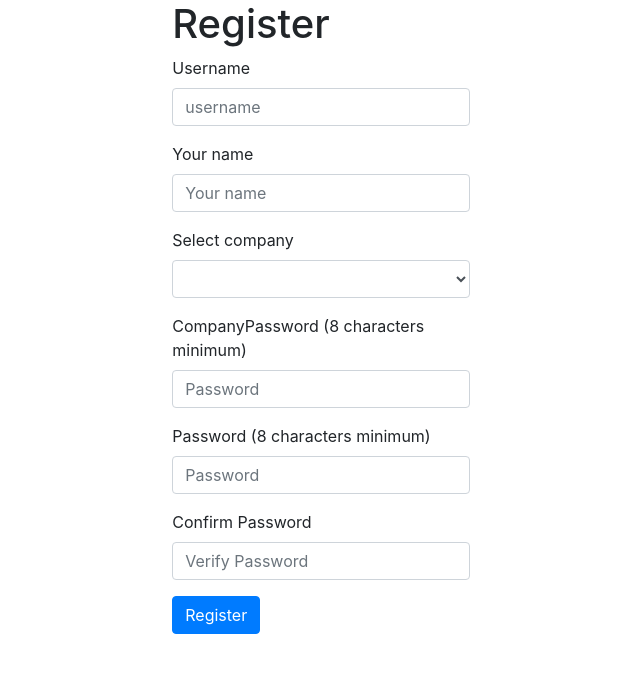
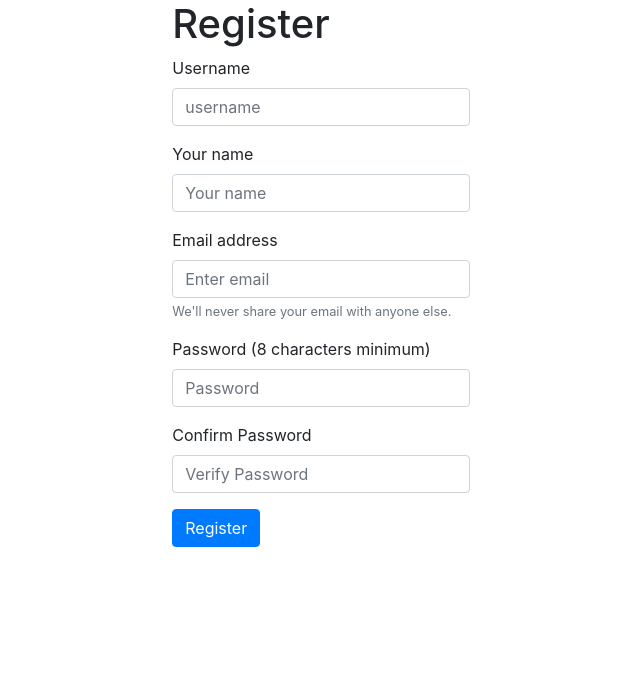
Before and after one commit to SamuilDimitrov/KanbanBoard, a Flask app: page /register in a window 1280 px wide. Shown: the part 56-729 px from the top of the page, without its empty margins (319-959 px from the left). Run offline with Flask 2, Linux system fonts and the light colour scheme; lists and menus that the app fills with data are empty; some libraries are stand-ins or nearby versions.

Commit message:
Changes to reg`

```diff
--- a/app.py
+++ b/app.py
@@ -8,31 +8,39 @@ from werkzeug.security import generate_password_hash, check_password_hash
 from sqlalchemy import asc
 from flask_marshmallow import Marshmallow
 from datetime import datetime
+from flask_mail import Mail, Message
+from itsdangerous import URLSafeTimedSerializer, SignatureExpired
 
+
+from decorators import check_confirmed
 from database import db_session, init_db
-from models import User, Board, Company, Task, Connections
+from models import User, Project, Task, Connections
 
 login_manager = LoginManager()
 
 app = Flask(__name__)
-app.secret_key = "Thisissecret"
+app.secret_key = "SECRET_KEY"
+app.config.from_pyfile('config.cfg')
 
+mail = Mail(app)
+
+s = URLSafeTimedSerializer('Thisisasecret!')
 
 init_db()
-'''
-com = Company(name="Unemployed", address="Home")
-db_session.add(com)
-db_session.commit()
-'''
+
 ma = Marshmallow(app)
 login_manager.init_app(app)
 
+
 class TaskSchema(ma.Schema):
     class Meta:
-        fields = ('id','project_id','taskname', 'description', 'completedate','state')
+        fields = ('id', 'project_id', 'taskname',
+                  'description', 'completedate', 'state')
+
 
 task_schema = TaskSchema()
 tasks_schema = TaskSchema(many=True)
+
 
 @login_manager.user_loader
 def load_user(user_id):
@@ -51,45 +59,110 @@ def register():
     if request.method == "POST":
         username = request.form["username"]
         name = request.form["name"]
-        company = Company.query.filter_by(name=request.form["company"]).first()
         password = request.form["password"]
         confirm_pasword = request.form["verify_password"]
+        email = request.form["email"]
+
         user = User.query.filter_by(username=username).first()
         if(user is not None):
-            flash("This username already exists!","danger")
+            flash("This username already exists!", "danger")
             return render_template("register.html")
+        user = User.query.filter_by(email=email).first()
+        if(user is not None):
+            flash("This email is already in use!", "danger")
+            return render_template("register.html")
+
         if confirm_pasword == password:
-            user = User(username=username, password=generate_password_hash(password), name=name, company_id=company.id)
+            user = User(username=username, password=generate_password_hash(password), email=email, name=name, confirmed=False)
+
             db_session.add(user)
             db_session.commit()
-            flash("Registration complete!","success")
-            return redirect(url_for('login'))
+
+            send_token(email)
+
+            user.login_id = str(uuid.uuid4())
+            db_session.commit()
+            login_user(user)
+            flash('You registered and are now logged in. Welcome!', 'success')
+            return redirect(url_for('unconfirmed'))
+            #return render_template("go_confirm.html", email = email)
         else:
+
             flash("Passwords doesn`t match!","danger")
 
-    companyes = Company.query.all()
-    return render_template("register.html", companyes = companyes)
+    return render_template("register.html")
 
-@app.route('/joinCompany', methods=['GET', 'POST'])
+@app.route('/resend', methods=['GET', 'POST'])
+def resend():
+    send_token(current_user.email)
+    return redirect(url_for('unconfirmed'))
+
+def send_token(email):
+    token = s.dumps(email, salt='email-confirm')
+    msg = Message('Confirm Email', sender='kanban.project.tues@gmail.com', recipients=[email])
+    link = url_for('confirm_email', token=token, _external=True)
+    msg.body = 'Your link is {}'.format(link)
+    mail.send(msg)
+
+
+@app.route('/login', methods=['GET', 'POST'])
+def login():
+    if current_user.is_authenticated:
+        return redirect(url_for('index'))
+    if request.method == 'GET':
+        return render_template("login.html")
+    else:
+
+        user = User.query.filter_by(username=request.form['username']).first()
+        if user and check_password_hash(user.password, request.form['password']):
+            flash("You are logged in!","success")
+            user.login_id = str(uuid.uuid4())
+            db_session.commit()
+            login_user(user)
+            return redirect(url_for('unconfirmed'))
+        else:
+            flash("Wrong username or password!","danger")
+            return redirect(url_for('login'))
+
+@app.route('/logout')
 @login_required
-def joinCompany():
-	if request.method == "POST":
-			company = Company.query.filter_by(name=request.form["company"]).first()
-			username = current_user.username
-			user = User.query.filter_by(username=username).first()
-			if check_password_hash(company.password, request.form["password"]):
-				user.company_id = company.id
-				db_session.commit()
-				flash("Company joined!","success")
-				return redirect(url_for('profile'))
-			else:
-				flash("Passwords doesn't match!","danger")
-				return redirect(url_for('joinCompany'))
-	companyes = Company.query.all()
-	return render_template("joinCompany.html", companyes = companyes)
+@check_confirmed
+def logout():
+    current_user.login_id = None
+    db_session.commit()
+    logout_user()
+    return redirect(url_for('login'))
+
+@app.route('/confirm_email/<token>')
+@login_required
+def confirm_email(token):
+    print("HERE")
+    try:
+        email = s.loads(token, salt='email-confirm', max_age=3600)
+    except SignatureExpired:
+        flash('The confirmation link is invalid or has expired.', 'danger')
+        return '<h1>The token is expired!</h1>'
+
+    user = User.query.filter_by(email=email).first()
+    if user.confirmed:
+        flash('Account already confirmed. Please login.', 'success')
+    else:
+        user.confirmed = True
+        db_session.commit()
+        flash('You have confirmed your account. Thanks!', 'success')
+    return redirect(url_for('index'))
+
+@app.route('/unconfirmed')
+@login_required
+def unconfirmed():
+    if current_user.confirmed:
+        return redirect(url_for('index'))
+    flash('Please confirm your account!', 'warning')
+    return render_template('unconfirmed.html')
 
 @app.route('/profile', methods=['GET', 'POST'])
 @login_required
+@check_confirmed
 def profile():
 	if request.method == "POST":
 		username = request.form["username"]
@@ -110,78 +183,38 @@ def profile():
 	else:
 		return render_template("profile.html")
 
-@app.route('/login', methods=['GET', 'POST'])
-def login():
-    if current_user.is_authenticated:
-        return redirect(url_for('index'))
-    if request.method == 'GET':
-        return render_template("login.html")
-    else:
-
-        user = User.query.filter_by(username=request.form['username']).first()
-        if user and check_password_hash(user.password, request.form['password']):
-            flash("You are logged in!","success")
-            user.login_id = str(uuid.uuid4())
-            db_session.commit()
-            login_user(user)
-            return redirect(url_for('index'))
-        else:
-            flash("Wrong username or password!","danger")
-            return redirect(url_for('login'))
-
-@app.route('/logout')
-@login_required
-def logout():
-    current_user.login_id = None
-    db_session.commit()
-    logout_user()
-    return redirect(url_for('login'))
-
-@app.route('/registerCompany', methods=['GET', 'POST'])
-@login_required
-def registerCompany():
-    if request.method == "POST":
-        name = request.form["name"]
-        address = request.form["address"]
-        password = request.form["password"]
-        confirm_pasword = request.form["verify_password"]
-        company = Company.query.filter_by(name=name).first()
-        if(company is not None):
-            flash("This Company already exists!","danger")
-        else:
-            if confirm_pasword == password:
-                company_to_create = Company(name=name, password=generate_password_hash(password), address=address, admin_id=current_user.id)
-                db_session.add(company_to_create)
-                db_session.commit()
-                flash("Registration complete!","success")
-                return redirect(url_for('profile'))
-            else:
-                flash("Passwords doesn`t match!","danger")
-    return render_template("registerCompany.html")
 
 @app.route('/create_project', methods=['GET', 'POST'])
 @login_required
+@check_confirmed
 def create_project():
     if request.method == "POST":
         project_name = request.form["name"]
         description = request.form["description"]
-        project = Board(project_name=project_name, description=description, company_id=current_user.company_id)
+
+        project = Project(project_name=project_name, description=description, admin_id=current_user.id)
         db_session.add(project)
         db_session.commit()
+
+        conection = Connections(user_id=current_user.id, project_id=project.id)
+        db_session.add(conection)
+        db_session.commit()
+
         flash("Project added successfully!","success")
         return redirect(url_for('index'))
     return render_template("create_project.html")
 
 @app.route('/project/<int:project_id>')
 @login_required
+@check_confirmed
 def show_project(project_id):
-    project = Board.query.filter_by(id=project_id).first()
+    project = Project.query.filter_by(id=project_id).first()
 
-    if project.company_id != current_user.company_id:
+    if project.admin_id != current_user.id:
         return redirect(url_for('login'))
     else:
         all_tasks = Task.query.filter_by(project_id=project_id).all()
-        result = tasks_schema.dump(all_tasks).data
+        result = tasks_schema.dump(all_tasks)
 
         to_do = []
         progress = []
@@ -205,9 +238,11 @@ def show_project(project_id):
         return render_template("project.html",update_todo = to_do, update_progress = progress, update_testing = testing, update_done = done, project=project)
 
 @app.route('/add_task/<int:project_id>', methods=['GET', 'POST'])
+@login_required
+@check_confirmed
 def add_task(project_id):
-    project = Board.query.filter_by(id=project_id).first()
-    if project.company_id != current_user.company_id:
+    project = Project.query.filter_by(id=project_id).first()
+    if project.admin_id != current_user.id:
         return redirect(url_for('login'))
 
     taskname = request.form['taskname']
@@ -223,6 +258,8 @@ def add_task(project_id):
     return redirect(url_for('show_project', project_id=project_id))
 
 @app.route('/move_task/<task_id>/<state>/<project_id>', methods=['GET'])
+@login_required
+@check_confirmed
 def move_task(task_id, state,project_id):
     task = Task.query.get(task_id)
     task.state = state
@@ -232,6 +269,8 @@ def move_task(task_id, state,project_id):
 
 
 @app.route('/delete_task/<task_id>/<project_id>', methods=['GET'])
+@login_required
+@check_confirmed
 def delete_task(task_id, project_id):
     task = Task.query.get(task_id)
     db_session.delete(task)
@@ -242,7 +281,13 @@ def delete_task(task_id, project_id):
 @app.route('/',methods=['GET', 'POST'])
 def index():
     if current_user.is_authenticated:
-        projects = Board.query.filter_by(company_id = current_user.company_id).all()
-        return render_template("index.html",projects = projects)
+        if current_user.confirmed == 1:
+            con = Connections.query.filter_by(user_id = current_user.id).all()
+            projects = []
+            for c in con:
+                projects += Project.query.filter_by(id = c.project_id).all()
+            return render_template("index.html",projects = projects)
+        else:
+            return redirect(url_for('unconfirmed'))
     else:
         return render_template("index_for_non_users.html")
--- /dev/null
+++ b/config.cfg
@@ -0,0 +1,6 @@
+MAIL_SERVER='smtp.googlemail.com'
+MAIL_USERNAME='kanban.project.tues@gmail.com'
+MAIL_PASSWORD='12Qwerty34'
+MAIL_PORT=465
+MAIL_USE_SSL=True
+MAIL_USE_TLS=False
--- a/templates/register.html
+++ b/templates/register.html
@@ -18,20 +18,13 @@ Register
                 <input type="text" name="name" class="form-control" placeholder="Your name" maxlength="200" required />
             </div>
             <div class="form-group">
-                <label for="exampleFormControlSelect1">Select company</label>
-                <select name="company" class="form-control" id="exampleFormControlSelect1">
-                    {% for company in companyes %}
-                        <option>{{company.name}}</option>
-                    {% endfor %}
-                </select>
-            </div>
-            <div class="form-group">
-                <label for="exampleInputPassword1">CompanyPassword (8 characters minimum)</label>
-                <input type="password" name="password" class="form-control" id="exampleInputPassword1" placeholder="Password" maxlength="100"  required>
-            </div>
+                <label for="exampleInputEmail1">Email address</label>
+                <input type="email" name="email" class="form-control" id="exampleInputEmail1" aria-describedby="emailHelp" placeholder="Enter email">
+                <small id="emailHelp" class="form-text text-muted">We'll never share your email with anyone else.</small>
+              </div>
             <div class="form-group">
                 <label for="exampleInputPassword1">Password (8 characters minimum)</label>
-                <input type="password" name="password" class="form-control" id="exampleInputPassword1" placeholder="Password" maxlength="100"  required>
+                <input type="password" name="password" class="form-control" id="exampleInputPassword1" placeholder="Password" minlength="8" maxlength="100"  required>
             </div>
             <div class="form-group">
                 <label for="exampleInputPassword1">Confirm Password</label>
```
Also changed, not shown: decorators.py (added, +13 -0 lines), models.py (+17 -11 lines), templates/joinCompany.html (deleted, +0 -29 lines), templates/project.html (+5 -2 lines), templates/registerCompany.html (deleted, +0 -32 lines), templates/unconfirmed.html (added, +14 -0 lines), README.md, database.db (added).
